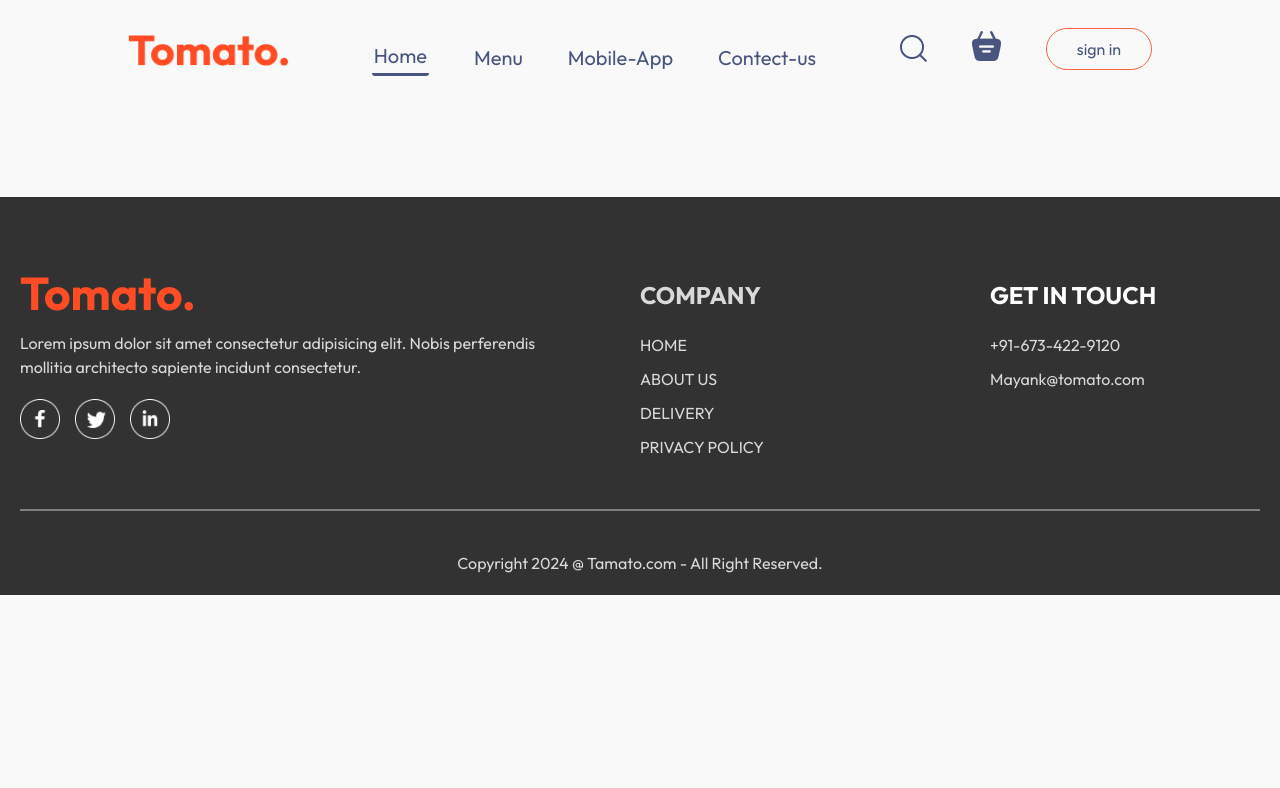
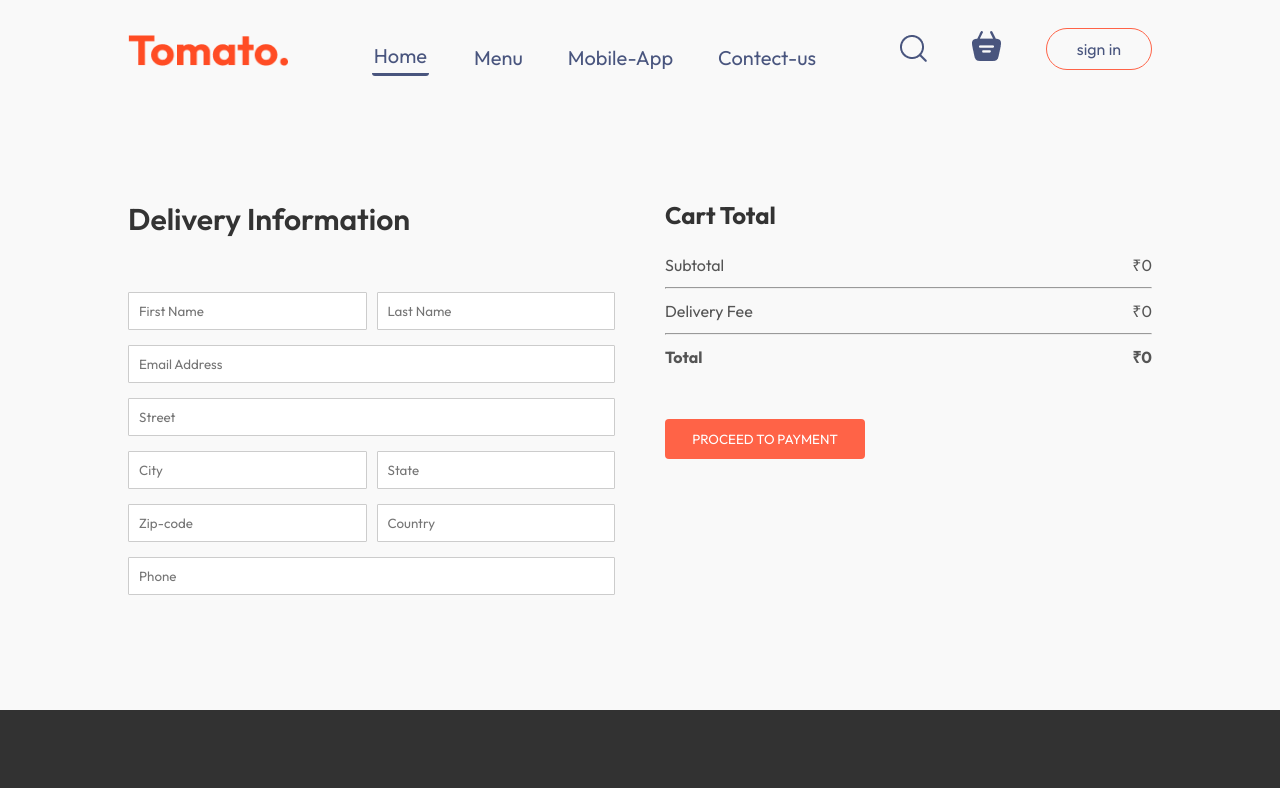
Before and after one commit to tailormayank/Tomato, a React (Vite) app in the folder frontend/: page /order in a window 1280 px wide. Shown: the top 788 px of the page. Built offline with nearby package versions, Linux system fonts and the light colour scheme.

Commit message:
client side frontend complete

```diff
--- a/frontend/src/components/Header/Header.jsx
+++ b/frontend/src/components/Header/Header.jsx
@@ -1,8 +1,10 @@
 import React from 'react'
 import './Header.css'
+import { useNavigate } from 'react-router-dom'
 
 const Header = () => {
   return (
+
     <div>
       <div className="header">
       <div className="header-contents">
--- a/frontend/src/pages/Cart/Cart.jsx
+++ b/frontend/src/pages/Cart/Cart.jsx
@@ -1,9 +1,13 @@
 import React, { useContext } from 'react'
 import './Cart.css'
 import { StoreContext } from '../../Context/storeContext'
+import { useNavigate } from 'react-router-dom'
 const Cart = () => {
 
     const {cartItems, food_list, removeFromCart, getTotalCartAmount} = useContext(StoreContext)
+
+    const navigate = useNavigate();
+
   return (
     <div className='cart'>
       <div className="cart-items">
@@ -57,7 +61,7 @@
               <b>₹{getTotalCartAmount()<=0?0:getTotalCartAmount()+23}</b>
             </div>
           </div>
-          <button>PROCEED TO CHECKOUT</button>
+          <button onClick={()=>navigate('/order')}>PROCEED TO CHECKOUT</button>
         </div>
         <div className="cart-promocode">
           <div>
--- a/frontend/src/pages/PlaceOrder/PlaceOrder.css
+++ b/frontend/src/pages/PlaceOrder/PlaceOrder.css
@@ -0,0 +1,41 @@
+.place-order{
+    display: flex;
+    align-items: start;
+    justify-content: space-between;
+    gap: 50px;
+    margin-top: 100px;
+}
+
+.place-order-left{
+    width: 100%;
+    max-width: max(30%, 500px);
+}
+
+.place-order-left .title{
+    font-size: 30px;
+    font-weight: 600;
+    margin-bottom: 50px;
+}
+
+.place-order-left input{
+    margin-bottom: 15px;
+    width: 100%;
+    padding: 10px;
+    border: 1px solid #ccc;
+    border-radius: 1px;
+    outline-color: tomato;
+}
+
+.place-order-left .multi-fields{
+    display: flex;
+    gap: 10px;
+}
+
+.place-order-right{
+    width: 100%;
+    max-width: max(40%, 500px);
+}
+
+.place-order .cart-total button{
+    margin-top: 30px;
+}
--- a/frontend/src/pages/PlaceOrder/PlaceOrder.jsx
+++ b/frontend/src/pages/PlaceOrder/PlaceOrder.jsx
@@ -1,11 +1,56 @@
-import React from 'react'
+import React, { useContext } from 'react'
 import './PlaceOrder.css'
+import { StoreContext } from '../../Context/storeContext'
+
 
 const PlaceOrder = () => {
-  return (
-    <div>
 
-    </div>
+    const {getTotalCartAmount} = useContext(StoreContext);
+
+return (
+    <form className='place-order'>
+      <div className="place-order-left">
+        <p className="title">Delivery Information</p>
+        <div className="multi-fields">
+          <input type="text" placeholder='First Name' required/>
+          <input type="text" placeholder='Last Name' />
+        </div>
+        <input type="email" placeholder='Email Address' />
+        <input type="text"  placeholder='Street'/>
+        <div className="multi-fields">
+          <input type="text" placeholder='City' required/>
+          <input type="text" placeholder='State' />
+        </div>
+        <div className="multi-fields">
+          <input type="text" placeholder='Zip-code' required/>
+          <input type="text" placeholder='Country' />
+        </div>
+        <input type="text" placeholder='Phone'/>
+      </div>
+
+      <div className="place-order-right">
+      <div className="cart-total">
+          <h2>Cart Total</h2>
+          <div>
+            <div className="cart-total-details">
+              <p>Subtotal</p>
+              <p>₹{getTotalCartAmount()}</p>
+            </div>
+            <hr />
+            <div className="cart-total-details">
+              <p>Delivery Fee</p>
+              <p>₹{getTotalCartAmount()<=0?0:23}</p>
+            </div>
+            <hr />
+            <div className="cart-total-details">
+              <b>Total</b>
+              <b>₹{getTotalCartAmount()<=0?0:getTotalCartAmount()+23}</b>
+            </div>
+          </div>
+          <button>PROCEED TO PAYMENT</button>
+        </div>
+      </div>
+    </form>
   )
 }
 
```
